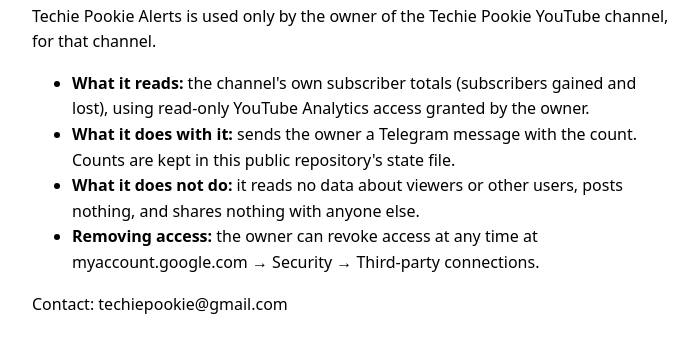
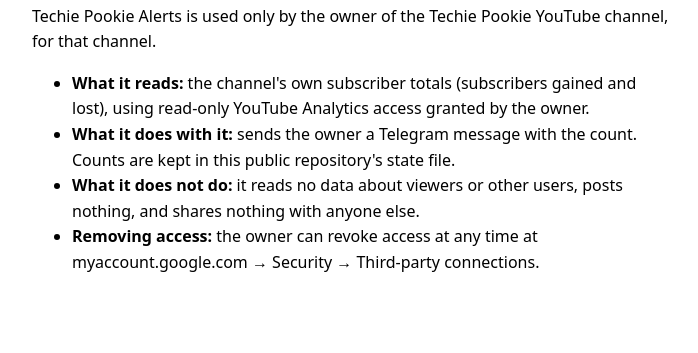
Before and after one commit to sehilwork/techie-pookie-alerts, a plain HTML site: page docs/privacy.html in a window 1280 px wide. Shown: the part 109-462 px from the top of the page, without its empty margins (288-986 px from the left). Drawn offline with Linux system fonts and the light colour scheme.

Commit message:
Keep the contact email off the public page

```diff
--- a/docs/privacy.html
+++ b/docs/privacy.html
@@ -9,4 +9,3 @@
 <li><b>What it does not do:</b> it reads no data about viewers or other users, posts nothing, and shares nothing with anyone else.</li>
 <li><b>Removing access:</b> the owner can revoke access at any time at myaccount.google.com → Security → Third-party connections.</li>
 </ul>
-<p>Contact: techiepookie@gmail.com</p></body></html>
```
